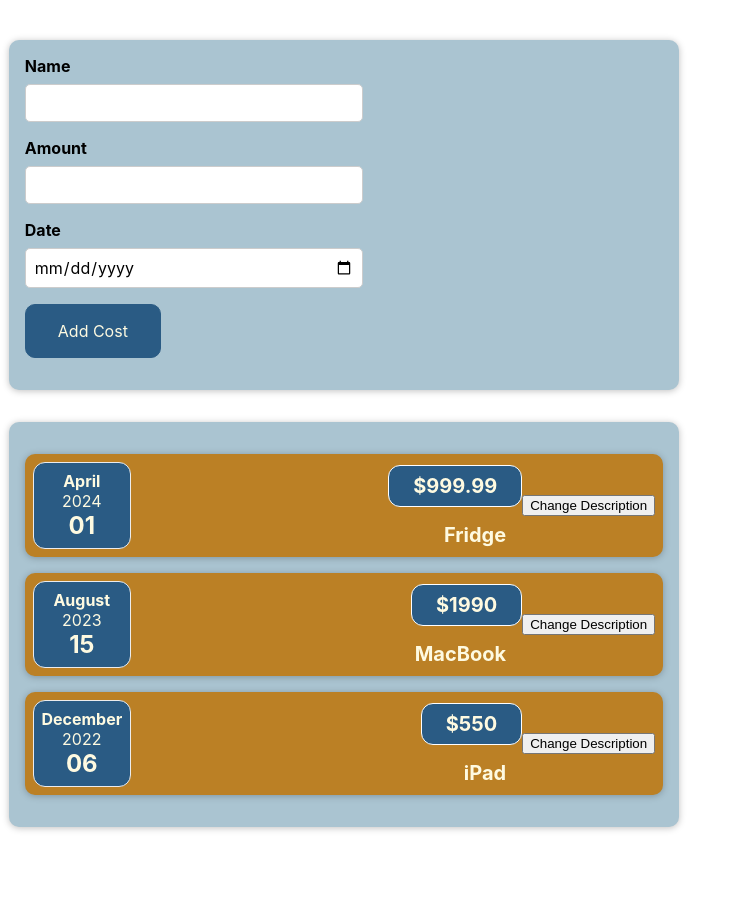
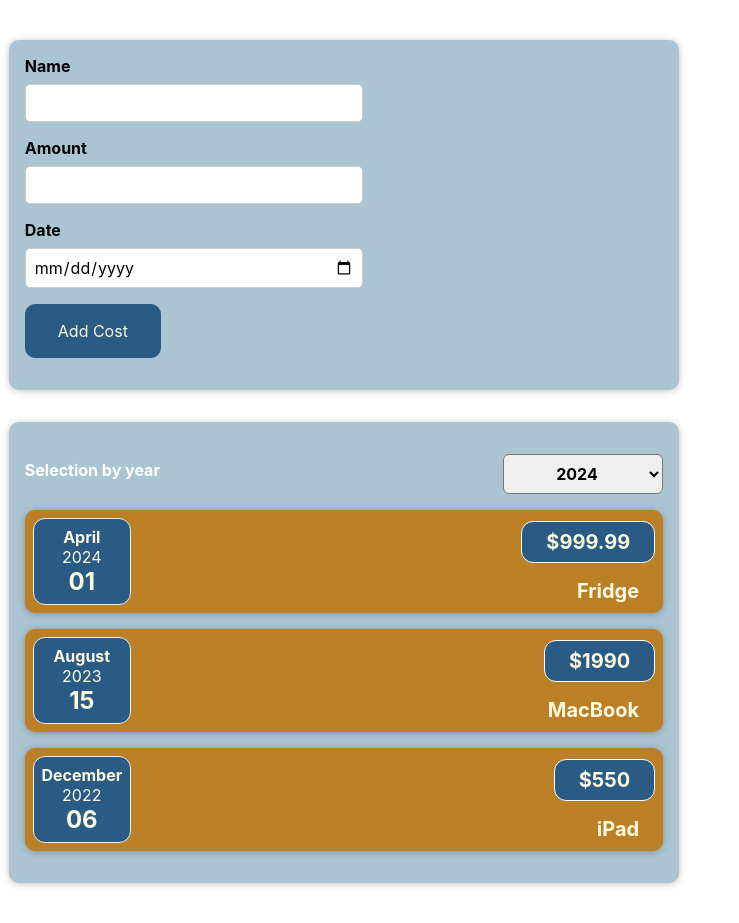
Before and after one commit to igasin/mycosts, a React (Vite) app: page / in a window 1280 px wide. Shown: the whole page, without its empty margins (0-739 px from the left). Before the commit the page ends 867 px from the top, so only its background shows below. Built offline with nearby package versions, Linux system fonts and the light colour scheme.

Commit message:
feat(components): add listenners add map

```diff
--- a/src/App.jsx
+++ b/src/App.jsx
@@ -4,24 +4,33 @@ import { NewCost } from './components/NewCost/NewCost'
 export function App() {
 	const costsItemsArray = [
 		{
+			id: 'c1',
 			date: new Date(2024, 3, 1),
 			description: 'Fridge',
 			amount: 999.99,
 		},
 		{
+			id: 'c2',
 			date: new Date(2023, 7, 15),
 			description: 'MacBook',
 			amount: 1990,
 		},
 		{
+			id: 'c3',
 			date: new Date(2022, 11, 6),
 			description: 'iPad',
 			amount: 550,
 		},
 	]
+
+	const addCostHandler = cost => {
+		console.log(cost)
+		console.log('App Component')
+	}
+
 	return (
 		<>
-			<NewCost />
+			<NewCost onAddCost={addCostHandler} />
 			<Costs costs={costsItemsArray} />
 		</>
 	)
--- /dev/null
+++ b/src/components/CostFilter/CostFilter.jsx
@@ -0,0 +1,21 @@
+import styles from './CostFilter.module.scss'
+
+export const CostFilter = props => {
+	const yearChangeHandler = event => {
+		props.onChangeYear(event.target.value)
+	}
+
+	return (
+		<div className={styles.costFilter}>
+			<div className={styles.costFilterControl}>
+				<label>Selection by year</label>
+				<select value={props.year} onChange={yearChangeHandler}>
+					<option value='2024'>2024</option>
+					<option value='2023'>2023</option>
+					<option value='2022'>2022</option>
+					<option value='2021'>2021</option>
+				</select>
+			</div>
+		</div>
+	)
+}
--- /dev/null
+++ b/src/components/CostFilter/CostFilter.module.scss
@@ -0,0 +1,24 @@
+.costFilter {
+	color: white;
+	padding: 0 1 rem;
+}
+
+.costFilterControl {
+	display: flex;
+	width: 100%;
+	align-items: center;
+	justify-content: space-between;
+	margin: 1rem 0;
+}
+
+.costFilter label {
+	font-weight: bold;
+	margin-bottom: 0.5rem;
+}
+
+.costFilter select {
+	font: inherit;
+	padding: 0.5rem 3rem;
+	border-radius: 6px;
+	font-weight: bold;
+}
--- a/src/components/CostForm/CostForm.jsx
+++ b/src/components/CostForm/CostForm.jsx
@@ -1,32 +1,65 @@
 import { useState } from 'react'
 import styles from './CostForm.module.scss'
 
-export const CostForm = () => {
-	const [name, setName] = useState('')
-	const [amount, setAmount] = useState('')
-	const [date, setDate] = useState('')
+export const CostForm = props => {
+	const [inputName, setInputName] = useState('')
+	const [inputAmount, setInputAmount] = useState('')
+	const [inputDate, setInputDate] = useState('')
+
+	// const [userInput, setUserInput] = useState({
+	// 	name: '',
+	// 	amount: '',
+	// 	date: '',
+	// })
 
 	const nameChangeHandler = event => {
-		setName(event.target.value)
+		setInputName(event.target.value)
+		// setUserInput({ ...userInput, name: event.target.value })
+
+		// setUserInput(previousState => {
+		// 	return {
+		// 		...previousState,
+		// 		name: event.target.value,
+		// 	}
+		// })
 	}
+
 	const amountChangeHandler = event => {
-		setAmount(event.target.value)
+		setInputAmount(event.target.value)
+		// setUserInput({ ...userInput, amount: event.target.value })
 	}
 
 	const dateChangeHandler = event => {
-		setDate(event.target.value)
+		setInputDate(event.target.value)
+		// setUserInput({ ...userInput, date: event.target.value })
+	}
+
+	const submitHandler = event => {
+		event.preventDefault()
+
+		const costData = {
+			name: inputName,
+			amount: inputAmount,
+			date: new Date(inputDate),
+		}
+
+		props.onSaveCostData(costData)
+		setInputName('')
+		setInputAmount('')
+		setInputDate('')
 	}
 
 	return (
-		<form>
+		<form onSubmit={submitHandler}>
 			<div className={styles.newCostControls}>
 				<div className={styles.newCostControl}>
 					<label>Name</label>
-					<input type='text' onChange={nameChangeHandler} />
+					<input value={inputName} type='text' onChange={nameChangeHandler} />
 				</div>
 				<div className={styles.newCostControl}>
 					<label>Amount</label>
 					<input
+						value={inputAmount}
 						type='number'
 						min='0.01'
 						step='0.01'
@@ -36,6 +69,7 @@ export const CostForm = () => {
 				<div className={styles.newCostControl}>
 					<label>Date</label>
 					<input
+						value={inputDate}
 						type='date'
 						min='2019-01-01'
 						step='2022-12-31'
--- a/src/components/CostItem/CostItem.jsx
+++ b/src/components/CostItem/CostItem.jsx
@@ -1,23 +1,15 @@
-import { useState } from 'react'
 import { Card } from '../Card/Card'
 import { CostDate } from '../CostDate/CostDate'
 import styles from './CostItem.module.scss'
 
 export const CostItem = props => {
-	const [description, setDescription] = useState(props.description)
-
-	const changeDescriptionHandler = () => {
-		setDescription('New description')
-	}
-
 	return (
 		<Card className={styles.costItem}>
 			<CostDate date={props.date} />
 			<div className={styles.costItemDescription}>
-				<h2>{description}</h2>
+				<h2>{props.description}</h2>
 				<div className={styles.costItemPrice}>${props.amount}</div>
 			</div>
-			<button onClick={changeDescriptionHandler}>Change Description</button>
 		</Card>
 	)
 }
--- a/src/components/Costs/Costs.jsx
+++ b/src/components/Costs/Costs.jsx
@@ -1,25 +1,29 @@
+import { useState } from 'react'
 import { Card } from '../Card/Card'
+import { CostFilter } from '../CostFilter/CostFilter'
 import { CostItem } from '../CostItem/CostItem'
 import styles from './Costs.module.scss'
 
 export const Costs = props => {
+	const [selectedYear, setSelectedYear] = useState('2024')
+
+	const yearChangeHandler = year => {
+		setSelectedYear(year)
+	}
+
 	return (
-		<Card className={styles.costs}>
-			<CostItem
-				date={props.costs[0].date}
-				description={props.costs[0].description}
-				amount={props.costs[0].amount}
-			/>
-			<CostItem
-				date={props.costs[1].date}
-				description={props.costs[1].description}
-				amount={props.costs[1].amount}
-			/>
-			<CostItem
-				date={props.costs[2].date}
-				description={props.costs[2].description}
-				amount={props.costs[2].amount}
-			/>
-		</Card>
+		<div>
+			<Card className={styles.costs}>
+				<CostFilter year={selectedYear} onChangeYear={yearChangeHandler} />
+				{props.costs.map(cost => (
+					<CostItem
+						key={cost.id}
+						date={cost.date}
+						description={cost.description}
+						amount={cost.amount}
+					/>
+				))}
+			</Card>
+		</div>
 	)
 }
--- a/src/components/NewCost/NewCost.jsx
+++ b/src/components/NewCost/NewCost.jsx
@@ -1,10 +1,19 @@
 import { CostForm } from '../CostForm/CostForm'
 import styles from './NewCost.module.scss'
 
-export const NewCost = () => {
+export const NewCost = props => {
+	const onSaveCostDataHandler = inputCostData => {
+		const costData = {
+			...inputCostData,
+			id: Math.random().toString(),
+		}
+
+		props.onAddCost(costData)
+	}
+
 	return (
 		<div className={styles.newCost}>
-			<CostForm />
+			<CostForm onSaveCostData={onSaveCostDataHandler} />
 		</div>
 	)
 }
```
